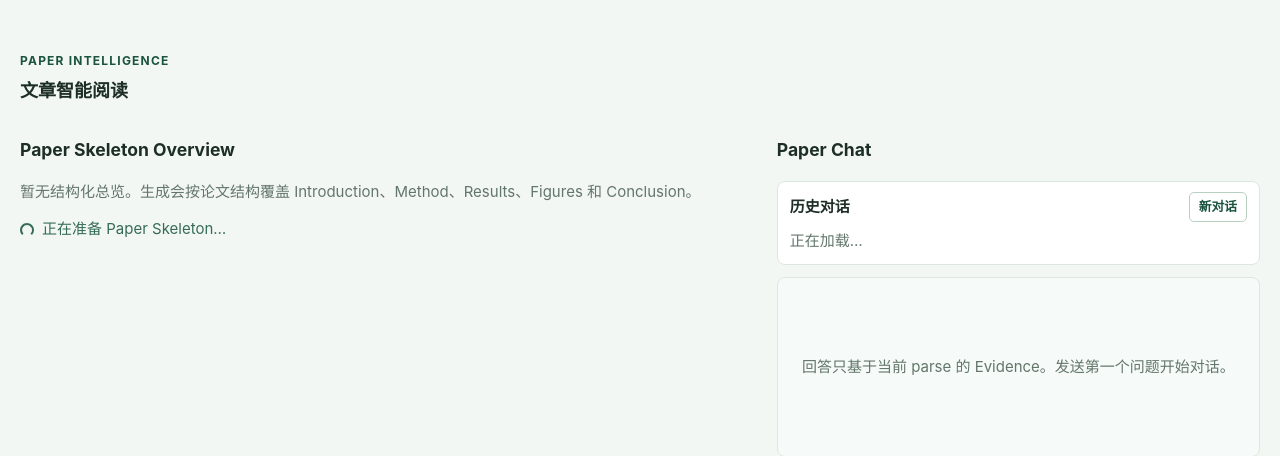
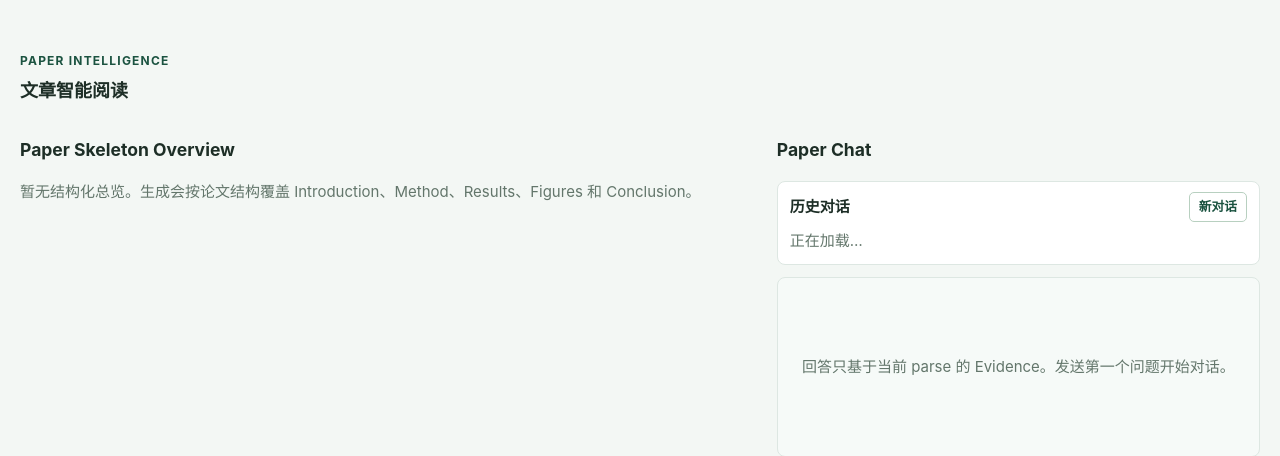
Before and after one commit to sky09101230/Personal-Library, a Django app: template templates/literature_processing/detail.html in a window 1280 px wide. Shown: the part 304-760 px from the top of the page. Run offline with Django 5.2, Linux system fonts and the light colour scheme; the template is opened without the code that fills it, so the values that code supplies are empty.

Commit message:
fix(reader): prevent hidden spinners from overriding terminal state

```diff
--- a/templates/literature_processing/detail.html
+++ b/templates/literature_processing/detail.html
@@ -209,6 +209,7 @@
 .chat-compose button { min-width:72px; min-height:42px; display:inline-flex; align-items:center; justify-content:center; gap:6px; }
 .chat-hint { color:#607d70; }
 .task-progress { display:flex; align-items:center; flex-wrap:wrap; gap:8px; margin-top:10px; color:#356b58; }
+.task-progress[hidden], .task-spinner[hidden] { display:none !important; }
 .task-progress progress { flex-basis:100%; width:100%; height:8px; accent-color:#195440; }
 .task-spinner { display:inline-block; width:14px; height:14px; border:2px solid currentColor; border-right-color:transparent; border-radius:50%; animation:task-spin .8s linear infinite; }
 .button-spinner { width:12px; height:12px; }
```
